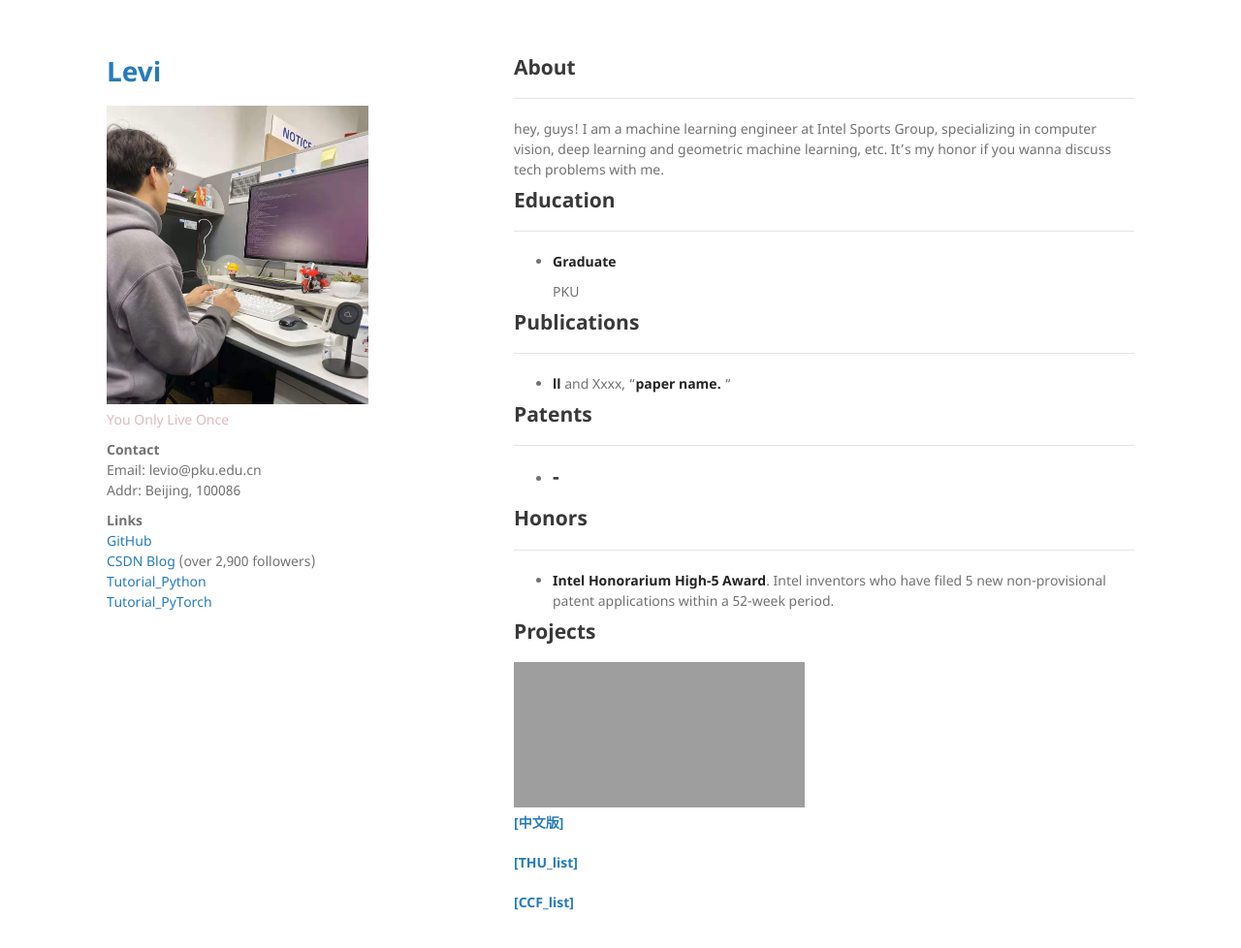
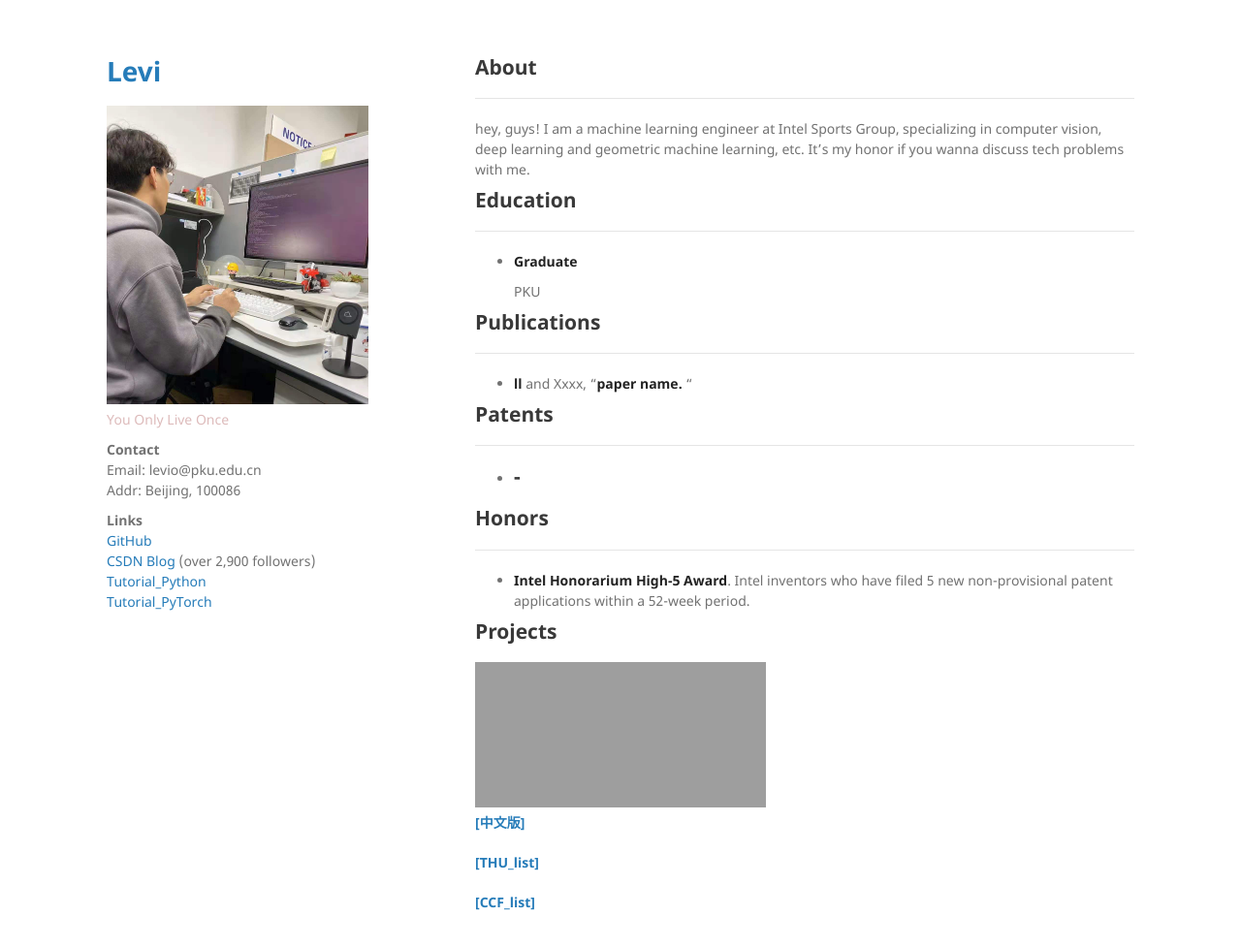
Before and after one commit to leviome/leviome.github.io, a Jekyll site: the page built from index.md, in a window 1280 px wide and 1011 px high. Shown: the top 978 px of the window at 97% size. Built offline with Jekyll 4.4.1, drawn with Linux system fonts in a browser that asks for light colours; our own code applies the rules of GitHub Pages for plain Markdown files; grey boxes are pictures that could not be loaded.

Commit message:
modify info

```diff
--- a/_sass/jekyll-theme-minimal.scss
+++ b/_sass/jekyll-theme-minimal.scss
@@ -172,7 +172,7 @@ strong {
 }
 
 section {
-  width:640px;
+  width:680px;
   float:right;
   padding-bottom:50px;
 }
```
